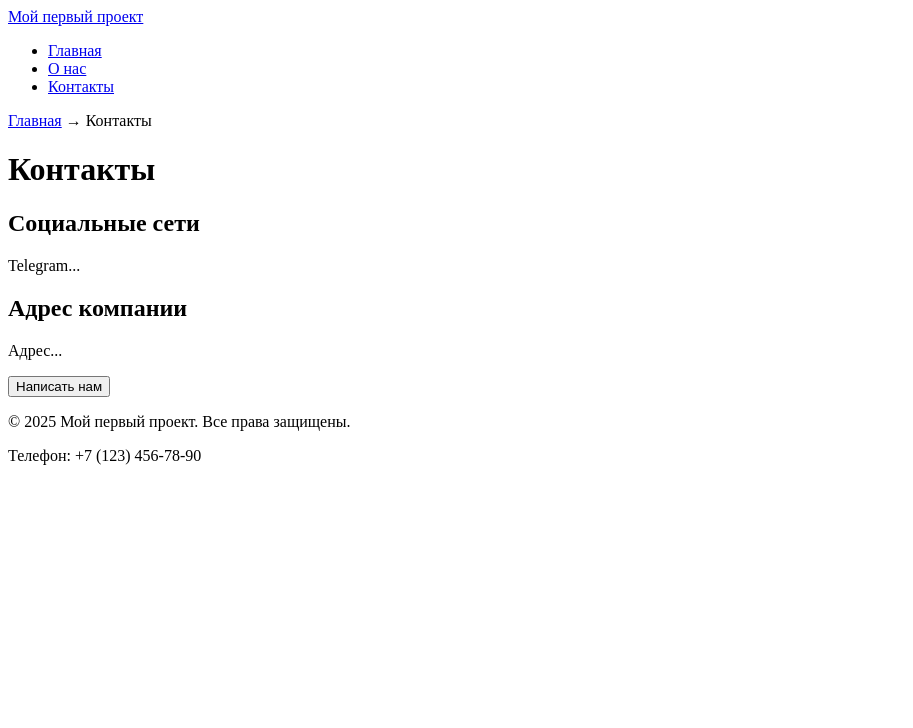
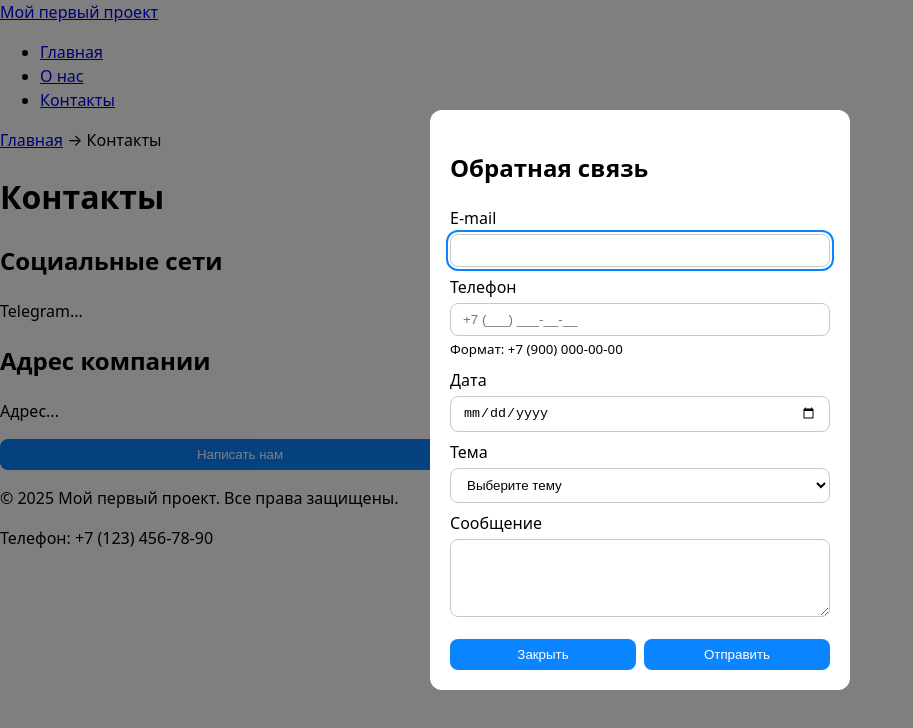
Before and after one commit to aplaygs/frontback, a plain HTML site: page src/contacts.html in a window 1280 px wide. Both pictures are taken after a click on the button "Написать нам". Shown: the whole page, without its empty margins (0-913 px from the left). Drawn offline with Linux system fonts and the light colour scheme.

Commit message:
add main.js and styles.css for contacts

```diff
--- /dev/null
+++ b/main.js
@@ -0,0 +1,44 @@
+const dlg = document.getElementById('contactDialog');
+const openBtn = document.getElementById('openDialog');
+const closeBtn = document.getElementById('closeDialog');
+const form = document.getElementById('contactForm');
+let lastActive = null;
+
+openBtn.addEventListener('click', () => {
+  lastActive = document.activeElement;
+  dlg.showModal(); // модальный режим + затемнение
+  dlg.querySelector('input,select,textarea,button')?.focus();
+});
+
+closeBtn.addEventListener('click', () => dlg.close('cancel'));
+
+form?.addEventListener('submit', (e) => {
+  // 1) Сброс кастомных сообщений
+  [...form.elements].forEach(el => el.setCustomValidity?.(''));
+
+  // 2) Проверка встроенных ограничений
+  if (!form.checkValidity()) {
+    e.preventDefault();
+
+    // Пример: таргетированное сообщение
+    const email = form.elements.email;
+    if (email?.validity.typeMismatch) {
+      email.setCustomValidity('Введите корректный e-mail, например name@example.com');
+    }
+
+    form.reportValidity(); // показать браузерные подсказки
+
+    // A11y: подсветка проблемных полей
+    [...form.elements].forEach(el => {
+      if (el.willValidate) el.toggleAttribute('aria-invalid', !el.checkValidity());
+    });
+    return;
+  }
+
+  // 3) Успешная «отправка» (без сервера)
+  e.preventDefault();
+  dlg.close('success'); // Закрытие модалки как сообщение об успехе
+  form.reset();
+});
+
+dlg.addEventListener('close', () => { lastActive?.focus(); });
--- a/src/contacts.html
+++ b/src/contacts.html
@@ -6,8 +6,8 @@
     <title>Контакты - Мой первый проект</title>
     <meta name="description" content="Контактная информация и форма обратной связи">
     <link rel="icon" href="../assets/favicon.jpeg" type="image/jpeg"> <!-- Если есть .ico, замени -->
-    <link rel="stylesheet" href="styles.css"> <!-- Подключение CSS -->
-    <script src="main.js" defer></script> <!-- Подключение JS -->
+    <link rel="stylesheet" href="/styles/styles.css"> <!-- Подключение CSS -->
+    <script src="/main.js" defer></script> <!-- Подключение JS -->
 </head>
 <body>
     <header>
--- /dev/null
+++ b/styles/styles.css
@@ -0,0 +1,38 @@
+/* БАЗА: читаемость и предсказуемость размеров */
+* { box-sizing: border-box; }
+html, body { margin: 0; padding: 0; }
+body { font-family: system-ui, -apple-system, "Segoe UI", Roboto, Arial, sans-serif; line-height: 1.5; }
+
+/* Формы: размеры, отступы, визуальный порядок */
+label { display: block; margin: 0.5rem 0 0.25rem; }
+input, select, textarea, button {
+  width: 100%;
+  max-width: 480px;
+  padding: .5rem .75rem;
+  border: 1px solid #c8c8c8;
+  border-radius: 8px;
+  background: #fff;
+}
+
+/* Кнопка по умолчанию */
+button, [type="submit"] {
+  background: #0a84ff;
+  color: #fff;
+  border: none;
+  cursor: pointer;
+}
+
+/* Состояния: клавиатура/мышь/ошибки */
+:where(input, select, textarea, button):focus-visible {
+  outline: 2px solid #0a84ff; outline-offset: 2px;
+}
+button:hover { filter: brightness(0.95); }
+:disabled, [aria-disabled="true"] { opacity: .6; cursor: not-allowed; }
+
+/* Подсветка ошибочных полей (установите aria-invalid="true") */
+[aria-invalid="true"] { border-color: #b00020; }
+
+/* Стили для модалки */
+dialog { padding: 1.25rem; border: none; border-radius: 12px; }
+dialog::backdrop { background: rgba(0,0,0,.5); }
+.form-actions { display: flex; gap: .5rem; margin-top: 1rem; }
```
